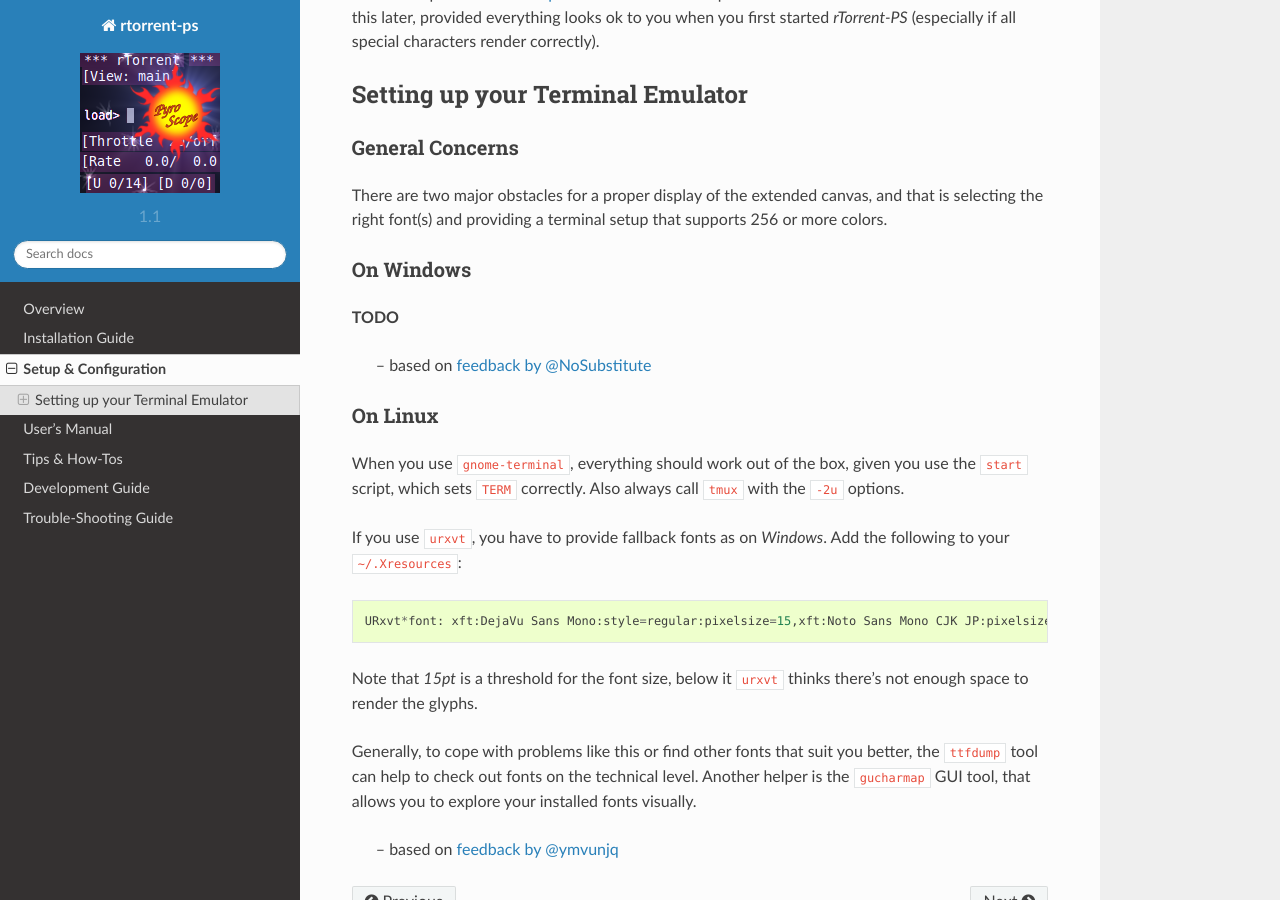
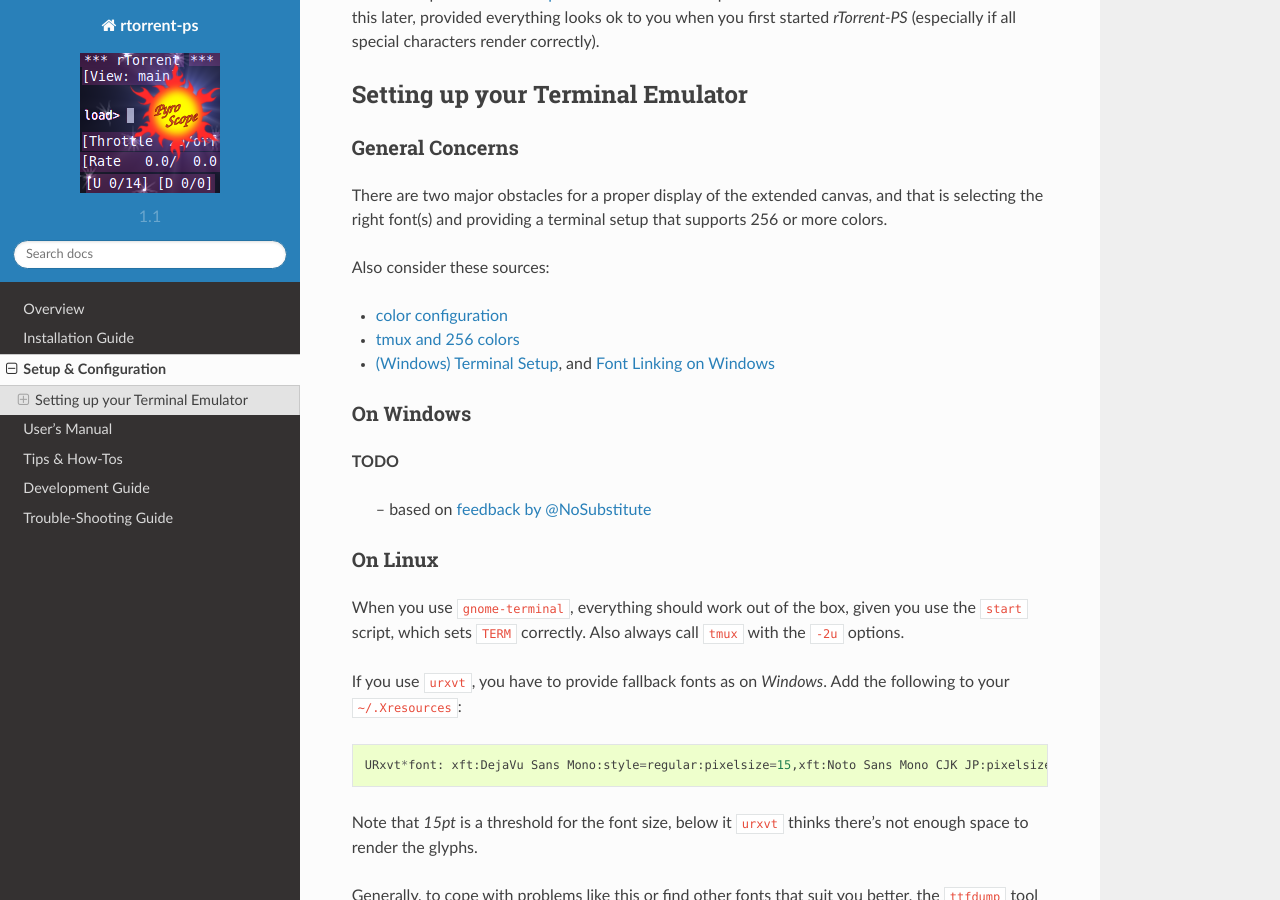
Before and after one commit to pyroscope/rtorrent-ps, a Sphinx documentation site: the page built from docs/setup.rst, in a window 1280 px wide and 900 px high, scrolled down 346 px. Built offline with Sphinx 7.4.7 and the Read the Docs theme 2.0.0, drawn with Linux system fonts in a browser that asks for light colours.

```diff
--- a/docs/setup.rst
+++ b/docs/setup.rst
@@ -25,6 +25,13 @@
 There are two major obstacles for a proper display of the extended canvas,
 and that is selecting the right font(s) and providing a terminal setup that
 supports 256 or more colors.
+
+Also consider these sources:
+
+-  `color configuration <https://github.com/pyroscope/rtorrent-ps/blob/master/docs/RtorrentExtended.md#uicolortypesetcolor-def>`_
+-  `tmux and 256 colors <https://github.com/pyroscope/rtorrent-ps/blob/master/docs/RtorrentExtendedCanvas.md#using-the-extended-canvas-with-tmux--screen-and-256-colors>`_
+-  `(Windows) Terminal Setup <https://github.com/pyroscope/rtorrent-ps/blob/master/docs/RtorrentExtendedCanvas.md#setting-up-your-terminal>`_,
+   and `Font Linking on Windows <https://github.com/chros73/rtorrent-ps_setup/wiki/Windows-8.1#font-linking-on-windows>`_
 
 
 .. _term-win:
```
Also changed, not shown: docs/troubleshooting.rst (+12 -8 lines).
